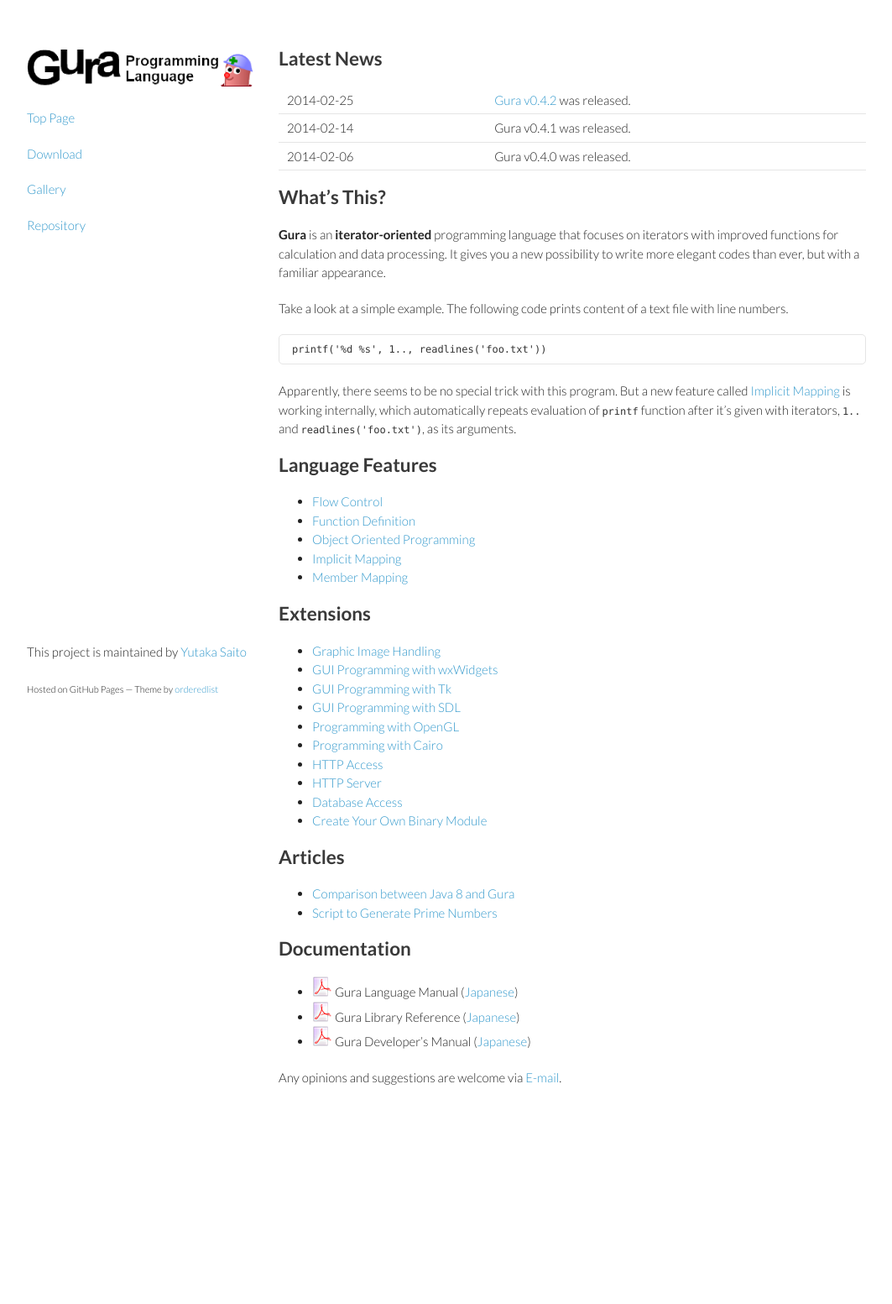
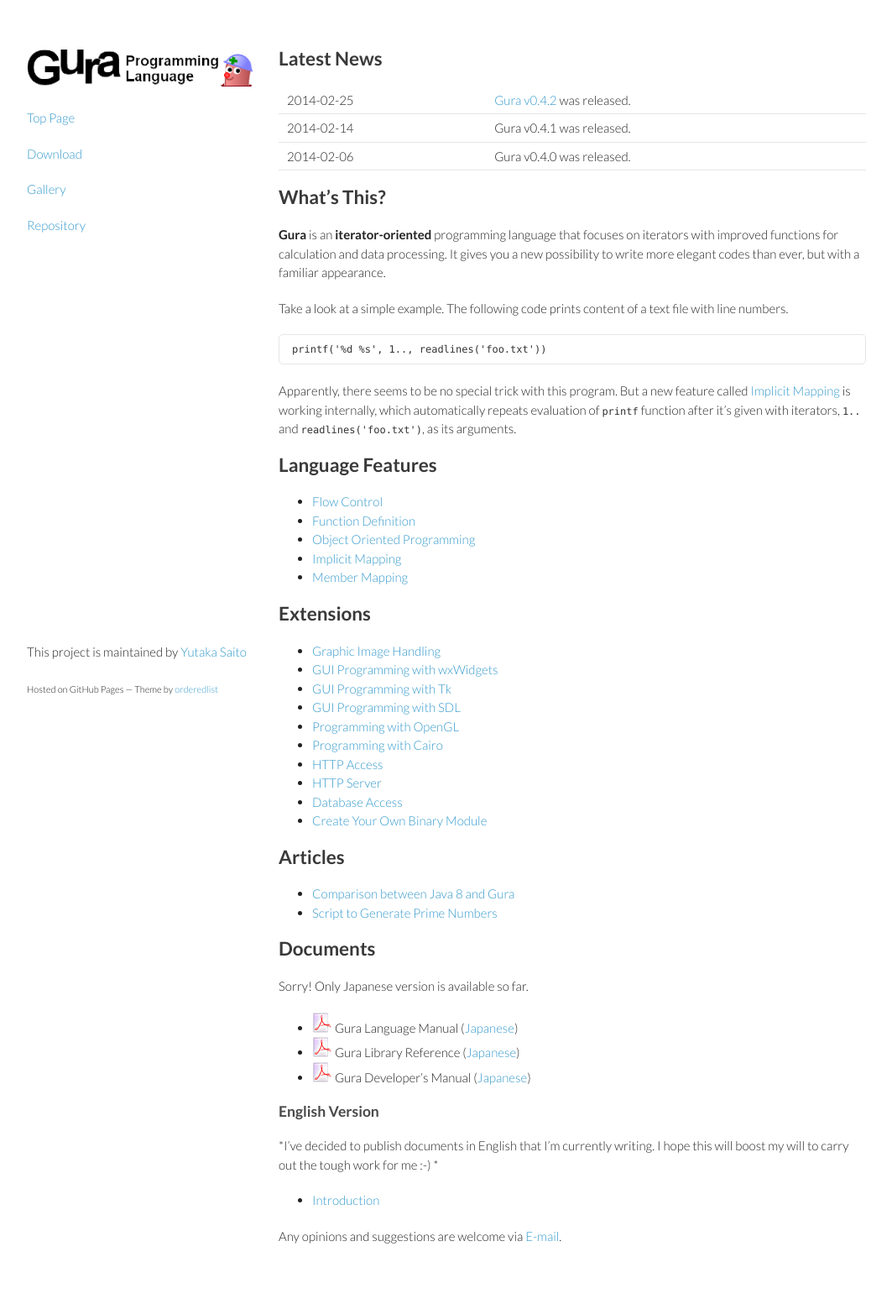
Before and after one commit to rudidude86/gura-lang.github.io, a Jekyll site: the page built from index.md, in a window 1280 px wide. Shown: the whole page at 84% size, without its empty margins (108-1171 px from the left). Built offline with Jekyll 4.4.1, drawn with Linux system fonts in a browser that asks for light colours; Markdown is read by kramdown in place of the engine named in the settings; before the commit the page ends 1364 px from its top, so only the background shows below that.

Commit message:
updte documents

```diff
--- a/index.md
+++ b/index.md
@@ -60,11 +60,21 @@ Articles
 - [Comparison between Java 8 and Gura](articles/Comparison-between-Java8-and-Gura.html)
 - [Script to Generate Prime Numbers](articles/Script-to-Generate-Prime-Numbers.html)
 
-Documentation
--------------
+Documents
+---------
+
+Sorry! Only Japanese version is available so far.
 
 - ![pdf-icon](images/pdf.png) Gura Language Manual ([Japanese](https://github.com/gura-lang/gura-doc/blob/master/gura-lang-j.pdf?raw=true))
 - ![pdf-icon](images/pdf.png) Gura Library Reference ([Japanese](https://github.com/gura-lang/gura-doc/blob/master/gura-lib-j.pdf?raw=true))
 - ![pdf-icon](images/pdf.png) Gura Developer's Manual ([Japanese](https://github.com/gura-lang/gura-doc/blob/master/gura-dev-j.pdf?raw=true))
 
+### English Version
+
+*I've decided to publish documents in English that I'm currently writing.
+I hope this will boost my will to carry out the tough work for me :-) *
+
+- [Introduction](documents/Introduction.html)
+
+
 Any opinions and suggestions are welcome via [E-mail](mailto:ypsitau@nifty.com).
```
Also changed, not shown: documents/Introduction.md (added, +13 -0 lines).
